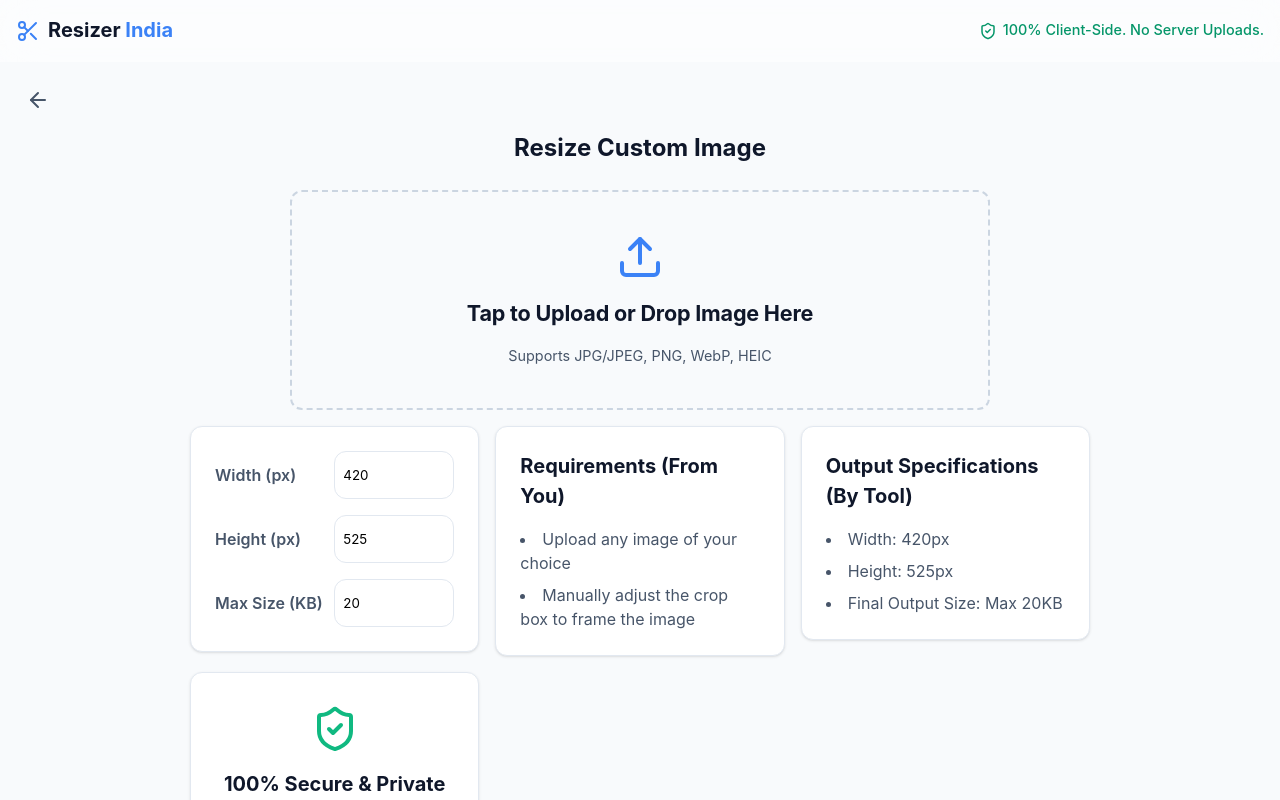
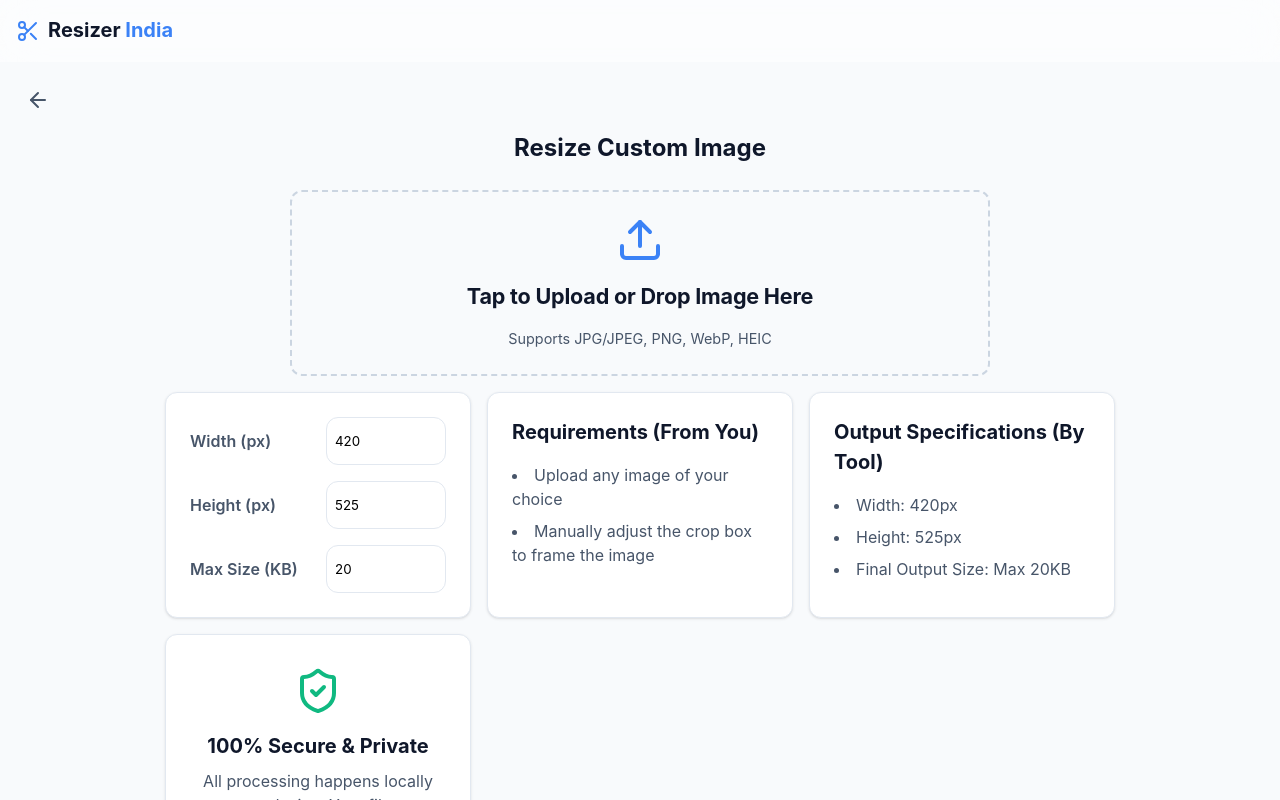
Before and after one commit to TechyNisarg/resizer-india, a React (Vite) app: page /custom-resizer in a window 1280 px wide. Shown: the top 800 px of the page. Built offline with nearby package versions, Linux system fonts and the light colour scheme; a web font is replaced by a local one.

Commit message:
style: uniform card heights and reduce dropzone height

```diff
--- a/src/App.tsx
+++ b/src/App.tsx
@@ -1,5 +1,5 @@
 import { BrowserRouter as Router, Routes, Route, Link, useLocation } from 'react-router-dom';
-import { Scissors, Info, Shield, FileText, Mail, ShieldCheck, ArrowLeft } from 'lucide-react';
+import { Scissors, Info, Shield, FileText, Mail, ArrowLeft } from 'lucide-react';
 import { Analytics } from '@vercel/analytics/react';
 
 const GlobalBackButton = () => {
@@ -59,10 +59,6 @@ function App() {
               <div style={{ position: 'relative', top: '-1px' }}><span className="logo-text">Resizer</span> India</div>
             </Link>
             <nav className="nav-menu" style={{ alignItems: 'center' }}>
-              <div style={{ display: 'flex', alignItems: 'center', gap: '0.35rem', color: '#059669', fontSize: '0.9rem', fontWeight: 500 }}>
-                <ShieldCheck size={18} />
-                <span className="hide-on-mobile" style={{ position: 'relative', top: '-1px' }}>100% Client-Side. No Server Uploads.</span>
-              </div>
             </nav>
           </div>
         </header>
--- a/src/index.css
+++ b/src/index.css
@@ -89,11 +89,22 @@ input { cursor: text; }
 
 .info-grid {
   display: grid;
-  grid-template-columns: repeat(auto-fit, minmax(280px, 1fr));
+  grid-template-columns: repeat(3, 1fr);
   gap: 1rem;
   width: 100%;
-  max-width: 900px;
-  align-items: start;
+  max-width: 950px;
+}
+
+@media (max-width: 768px) {
+  .info-grid {
+    grid-template-columns: 1fr;
+  }
+}
+
+.info-grid .card {
+  display: flex;
+  flex-direction: column;
+  height: 100%;
 }
 
 .pill-btn {
@@ -125,7 +136,7 @@ input { cursor: text; }
 .dropzone {
   border: 2px dashed #cbd5e1;
   border-radius: var(--radius);
-  padding: 2rem 1.5rem;
+  padding: 1.5rem 1rem;
   text-align: center;
   cursor: pointer;
   background: #f8fafc;
@@ -135,7 +146,7 @@ input { cursor: text; }
   align-items: center;
   justify-content: center;
   gap: 1rem;
-  min-height: 220px;
+  min-height: 180px;
   width: 100%;
   margin: 0;
   position: relative;
```
